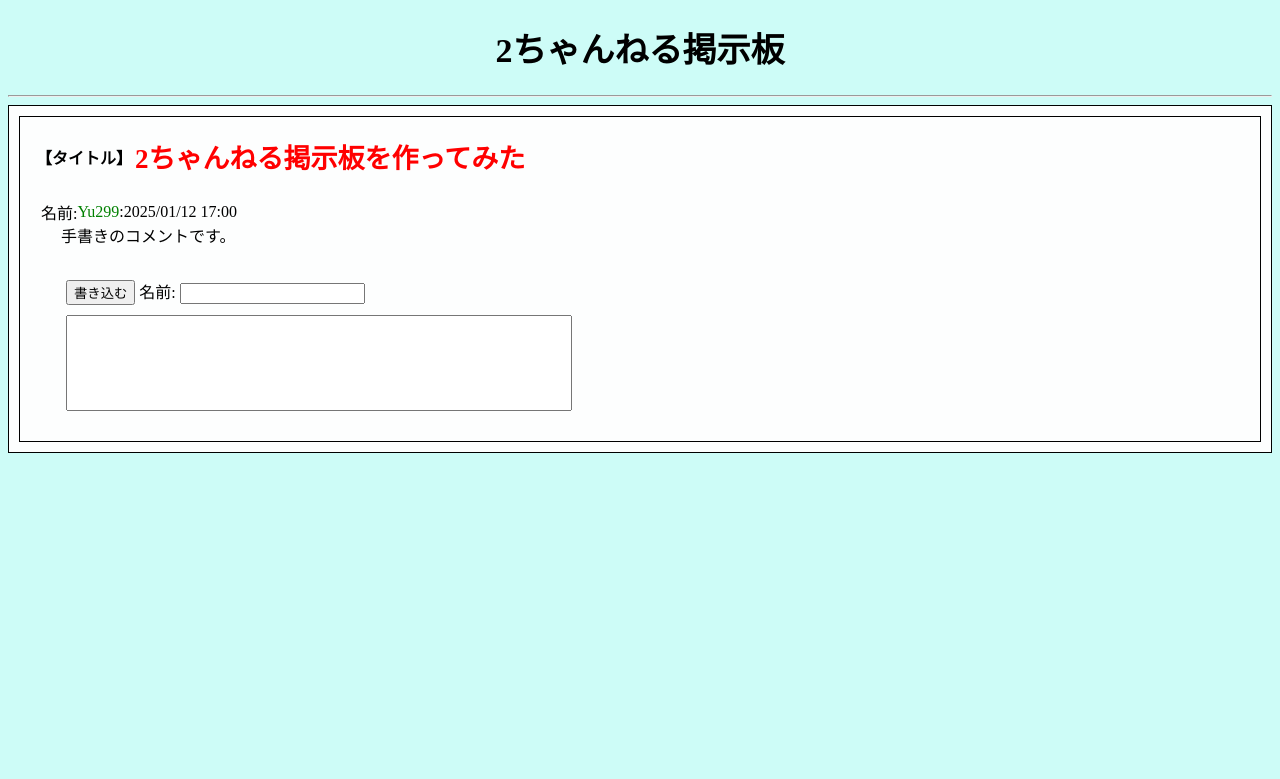
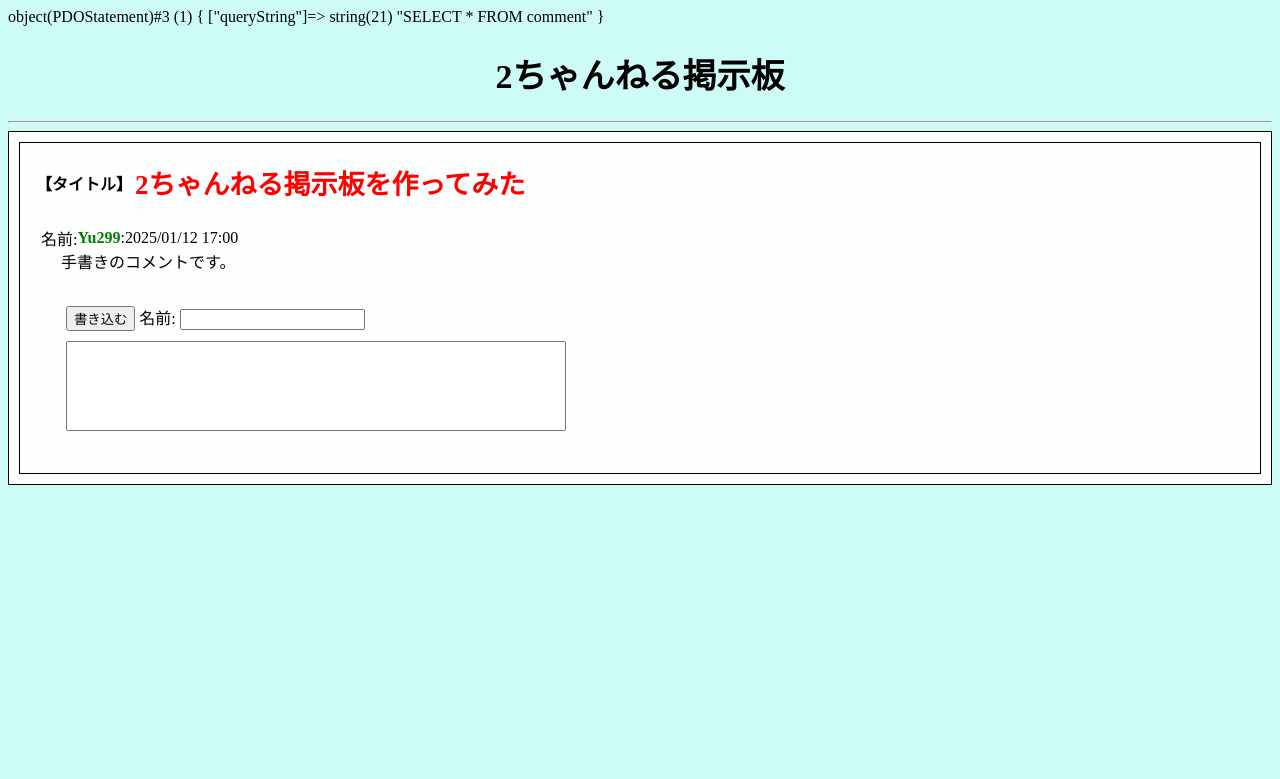
Before and after one commit to Yuto299/2chan-bbs, a PHP site: page / in a window 1280 px wide. Shown: the top 779 px of the page. Run offline with PHP 8.4, Linux system fonts and the light colour scheme; tables that the repository leaves empty or names only in its code hold one stand-in row (values such as "Sample post").

Commit message:
SQL接続完了

```diff
--- /dev/null
+++ b/app/database/connect.php
@@ -0,0 +1,12 @@
+<?php
+
+$user = 'root';
+$pass = '';
+
+//DBと接続
+try {
+  $pdo = new PDO('mysql:host=localhost;dbname=2chan-bbs', $user, $pass);
+  // echo 'DBとの接続に成功しました';
+} catch(PDOException $error) {
+  echo $error->getMessage();
+}
--- a/assets/css/style.css
+++ b/assets/css/style.css
@@ -47,7 +47,7 @@ section .nameArea {
 
 section .username {
   color: green;
-  font-size: 700;
+  font-weight: 700;
 }
 
 section .comment {
--- a/index.php
+++ b/index.php
@@ -1,3 +1,26 @@
+<?php
+
+include_once('./app/database/connect.php');
+
+if (isset($_POST["submitButton"])) {
+  $username = $_POST["username"];
+  var_dump($username);
+  $body = $_POST["body"];
+  var_dump($body);
+}
+
+$comment_array = array();
+
+//コメントデータをテーブルから取得してくる
+$sql = 'SELECT * FROM comment';
+$stmt = $pdo->prepare($sql);
+$comment_array = $stmt->execute();
+
+$comment_array = $stmt;
+var_dump($comment_array);
+
+?>
+
 <!DOCTYPE html>
 <html lang="ja">
 <head>
@@ -31,14 +54,14 @@
           </div>
         </article>
       </section>
-      <form class='formWrapper'>
+      <form class='formWrapper' method='POST'>
         <div>
-          <input type="submit" value="書き込む">
+          <input type="submit" value="書き込む" name="submitButton">
           <label>名前:</label>
-          <input type="text">
+          <input type="text" name='username'>
         </div>
         <div>
-          <textarea class="commentTextArea"></textarea>
+          <textarea class="commentTextArea" name="body"></textarea>
         </div>
       </form>
     </div>
```
